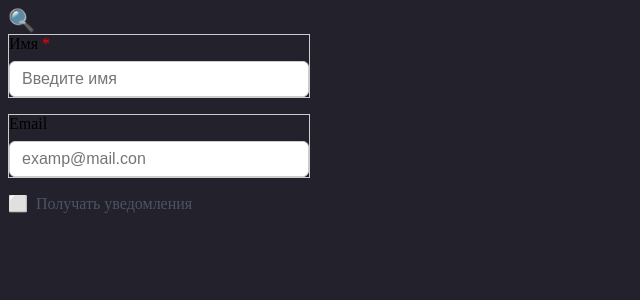
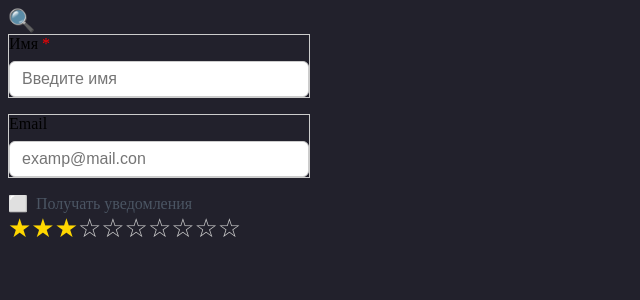
Before and after one commit to LGalushka/React-UI-Lab, a React (Vite) app: page / in a window 1280 px wide. Shown: the top 300 px of the page, without its empty margins (0-640 px from the left). Built offline with nearby package versions, Linux system fonts and the light colour scheme.

Commit message:
feat: add Rating component with dynamic star generation

```diff
--- a/src/App.tsx
+++ b/src/App.tsx
@@ -2,6 +2,7 @@ import { useState } from "react"
 import Icon from "./components/Icon"
 import Input from "./components/Input"
 import Toggle from "./components/Toggle"
+import Rating from "./components/Rating"
 
 function App() {
 
@@ -19,6 +20,7 @@ function App() {
 
       <Toggle label="Получать уведомления" isChecked={isChecked} onChange={handleClick} />
 
+      <Rating value={3} max={10} />
     </>
   )
 }
--- /dev/null
+++ b/src/components/Rating.tsx
@@ -0,0 +1,28 @@
+type RatingProps = {
+  value: number;
+  max: number;
+};
+
+const Rating = ({ value, max = 5}: RatingProps) => {
+  return (
+    <div role="img" aria-label={`Rating: ${value} out of ${max} star}`}>
+      {Array.from({length: max}).map((_, index)=> {
+        const isFilled = index < value;
+        return(
+          <span
+          key={index}
+          style={{
+            color: isFilled ? '#FFD700' : '#CCC',
+            fontSize: '26px'
+          }}
+          >
+            {isFilled ? '★' : '☆' }
+          </span>
+        )
+      })}
+
+    </div>
+  )
+}
+
+export default Rating;
```
